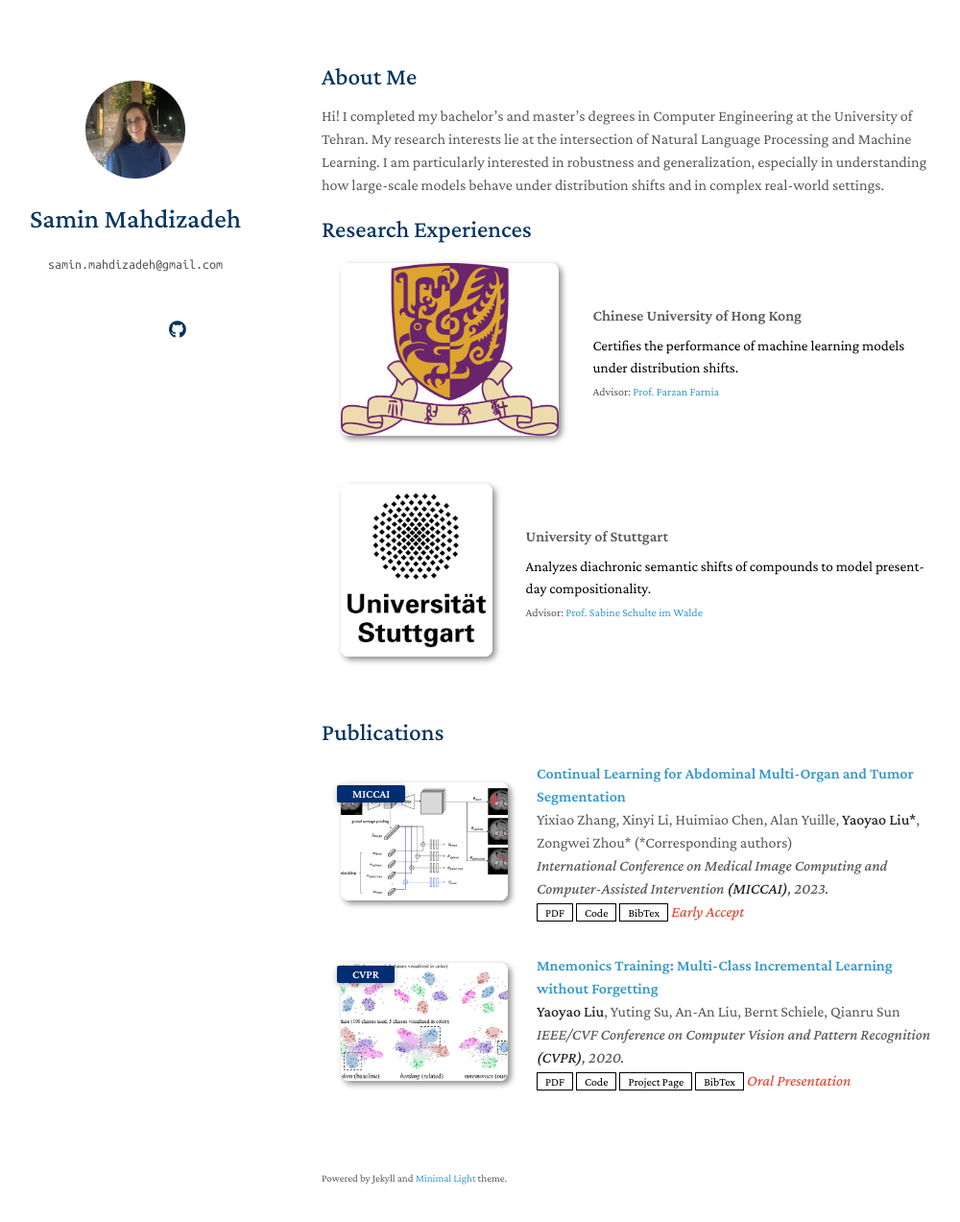
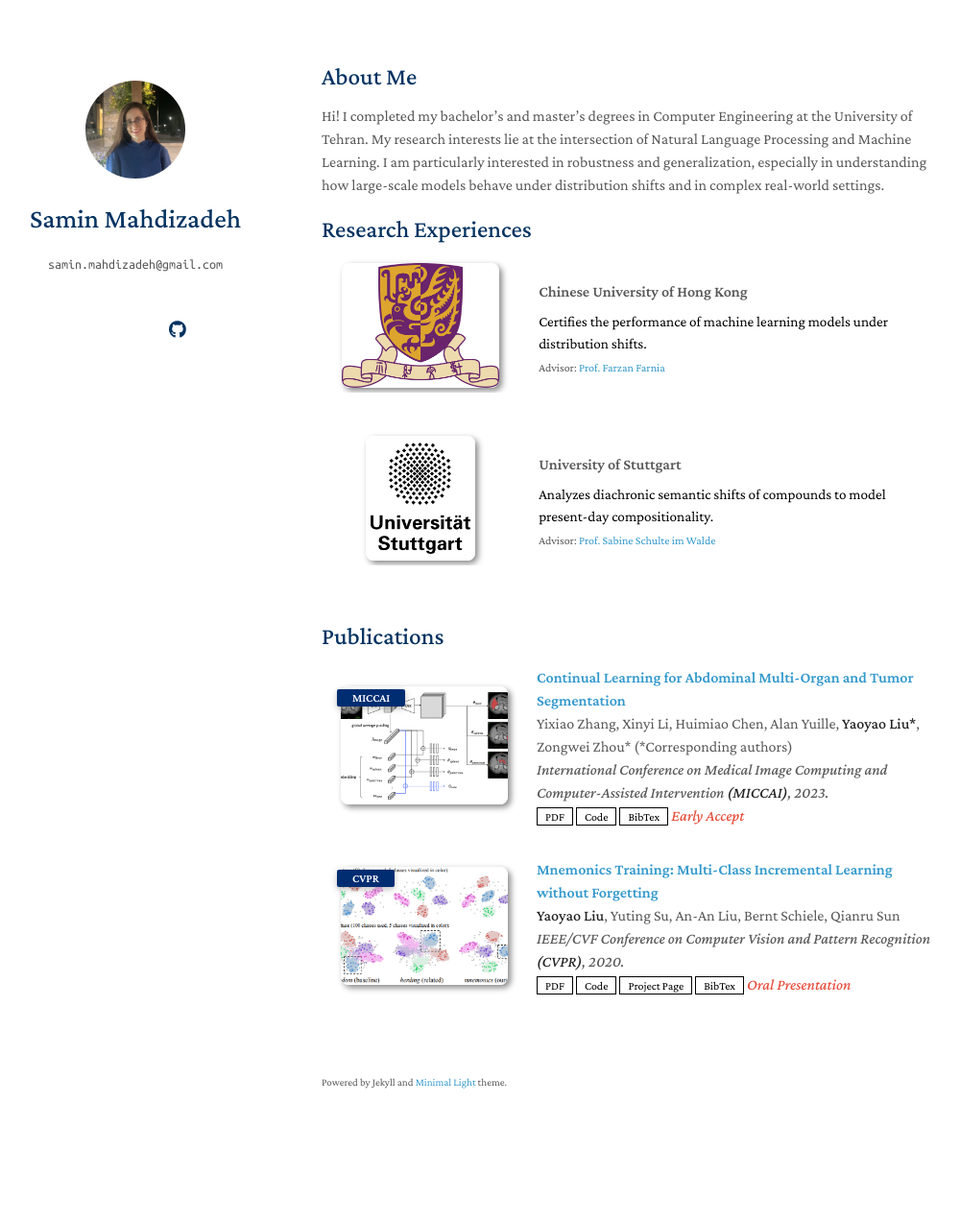
Before and after one commit to samin-mehdizadeh/samin-mehdizadeh.github.io, a Jekyll site: the page built from index.md, in a window 1280 px wide and 1308 px high. Shown: the top 1273 px of the window at 96% size, without its empty margins (135-1135 px from the left). Built offline with Jekyll 4.4.1, drawn with Linux system fonts in a browser that asks for light colours; a style sheet for code colours, icons or effects is not loaded; our own code applies the rules of GitHub Pages for plain Markdown files.

Commit message:
fix image

```diff
--- a/assets/css/publications.css
+++ b/assets/css/publications.css
@@ -81,17 +81,14 @@ blockquote { background: var(--global-bg-color); border-left: 2px solid var(--gl
 
 .publications ol.bibliography li .teaser { border-radius: 8px; box-shadow: 3px 3px 6px #888; height: 123px; width: 270px; margin-top: 5px; margin-left: 5px; margin-bottom: 5px; object-fit: cover; }
 
-/* Research experiences: full logo, no teaser crop */
-.research-experiences ol.bibliography li .abbr { height: auto; min-height: 8rem; overflow: visible; }
+/* Research experiences: all logos in same-size box, full image visible */
+.research-experiences ol.bibliography li .abbr { height: 140px; width: 280px; overflow: hidden; display: flex; align-items: center; justify-content: center; }
 .research-experiences ol.bibliography li .research-logo {
-  display: block;
   max-width: 270px;
-  max-height: 180px;
+  max-height: 130px;
   width: auto;
   height: auto;
+  object-fit: contain;
   border-radius: 8px;
   box-shadow: 3px 3px 6px #888;
-  margin-top: 5px;
-  margin-left: 5px;
-  margin-bottom: 5px;
 }
```
Also changed, not shown: assets/css/publications-no-dark-mode.css (+4 -7 lines).
